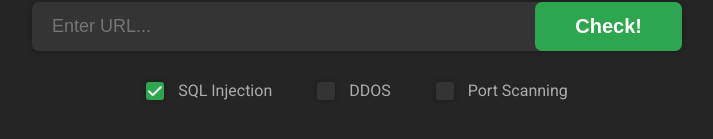
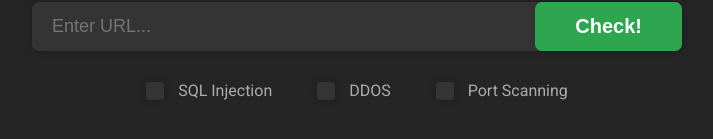
Before and after one commit to new-adventure/SECR, a React (Create React App) app in the folder secr/: page / in a window 1280 px wide. Shown: the part 443-582 px from the top of the page, without its empty margins (283-996 px from the left). Built offline with nearby package versions, Linux system fonts and the light colour scheme.

Commit message:
added state management for the checkboxes as well; going to refactor state management later

```diff
--- a/secr/src/components/form/Form.js
+++ b/secr/src/components/form/Form.js
@@ -2,9 +2,12 @@ import { useState } from 'react';
 
 function Form() {
     const [url, setUrl] = useState('localhost:8080');
-    const [sqlInjection, setSqlInjection] = useState(true);
+    const [sqlInjection, setSqlInjection] = useState(false);
     const [ddos, setDdos] = useState(false);
     const [scanning, setScanning] = useState(false);
+    const handleSqlInjection = () => setSqlInjection(!sqlInjection);
+    const handleDdos = () => setDdos(!ddos);
+    const handleScanning = () => setScanning(!scanning);
     console.log(sqlInjection, ddos, scanning);
     return (
         <form>
@@ -14,15 +17,15 @@ function Form() {
             </div>
             <div class="checkbox-buttons">
                 <div class="checkbox-wrapper">
-                    <input type="checkbox" name="type" id="c-1" value="SQL Injection" checked={sqlInjection} />
+                    <input type="checkbox" name="type" id="c-1" value="SQL Injection" onClick={handleSqlInjection} checked={sqlInjection} />
                     <label class="checkbox-label" for="c-1">SQL Injection</label>
                 </div>
                 <div class="checkbox-wrapper">
-                    <input type="checkbox" name="type" id="c-2" value="DDOS" checked={ddos} />
+                    <input type="checkbox" name="type" id="c-2" value="DDOS" onClick={handleDdos} checked={ddos} />
                     <label class="checkbox-label" for="c-2">DDOS</label>
                 </div>
                 <div class="checkbox-wrapper">
-                    <input type="checkbox" name="type" id="c-3" value="Port Scanning" checked={scanning} />
+                    <input type="checkbox" name="type" id="c-3" value="Port Scanning" onClick={handleScanning} checked={scanning} />
                     <label class="checkbox-label" for="c-3">Port Scanning</label>
                 </div>
             </div>
```
